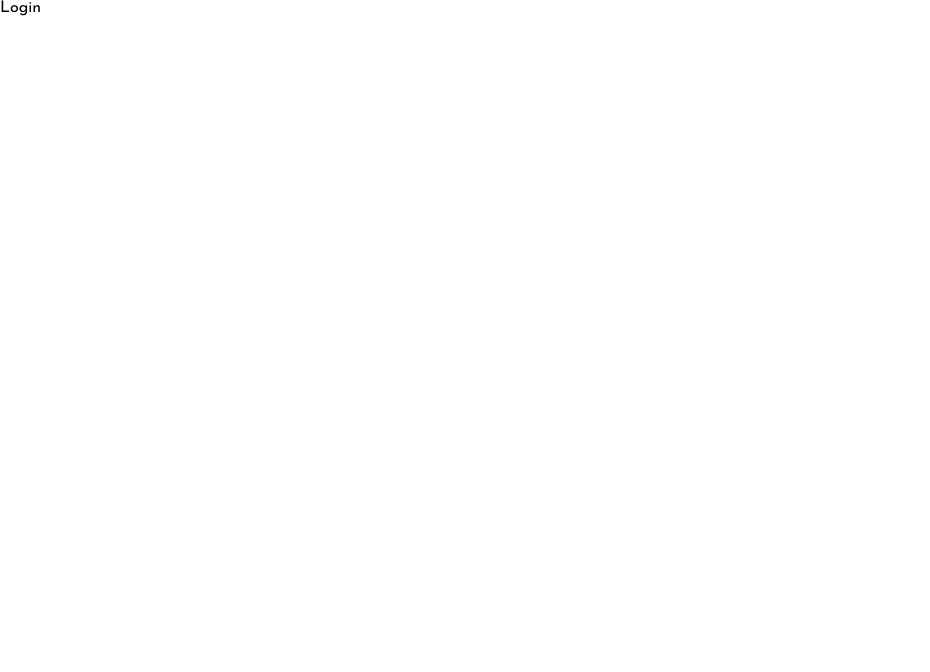
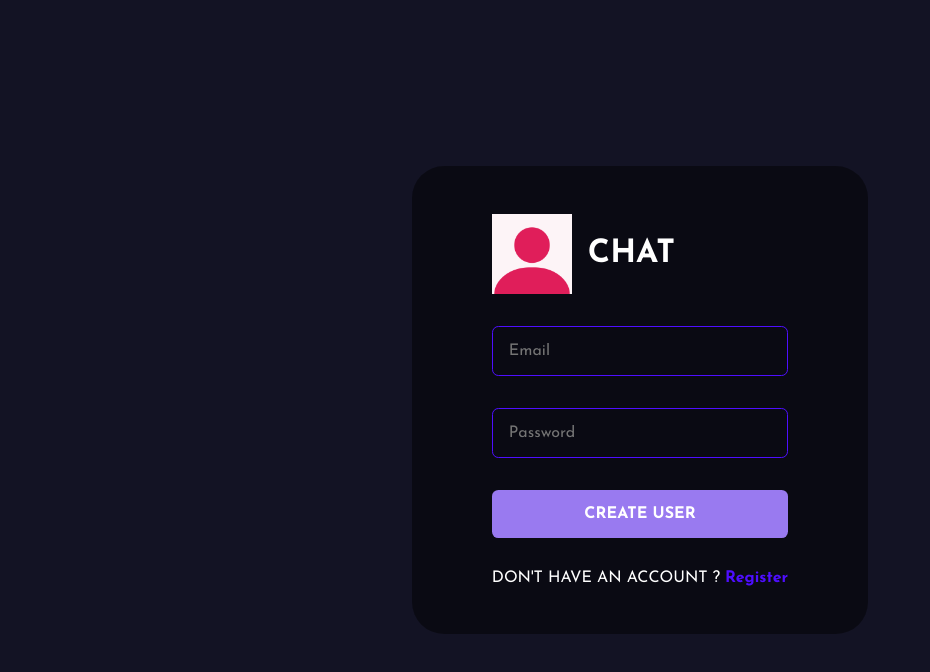
Before and after one commit to lnuvy/youtube-socket-prac, a React (Create React App) app: page /login in a window 1280 px wide. Shown: the top 672 px of the page, without its empty margins (0-930 px from the left). Built offline with nearby package versions, Linux system fonts and the light colour scheme; a web font is replaced by a local one.

Commit message:
chatApp 완성

```diff
--- a/src/pages/Login.jsx
+++ b/src/pages/Login.jsx
@@ -1,7 +1,166 @@
-import React from "react";
+import React, { useEffect, useState } from "react";
+import { Link, useNavigate } from "react-router-dom";
+import styled from "styled-components";
+import Logo from "../assets/profile_img.png";
+import { ToastContainer, toast } from "react-toastify";
+import "react-toastify/dist/ReactToastify.css";
+import axios from "axios";
+import { loginRoute } from "../utils/APIRoutes";
 
 function Login() {
-  return <div>Login</div>;
+  const navigate = useNavigate();
+  const [values, setValues] = useState({
+    email: "",
+    password: "",
+  });
+
+  const handleChange = (e) => {
+    setValues({ ...values, [e.target.name]: e.target.value });
+  };
+
+  const toastOptions = {
+    position: "top-right",
+    autoClose: 3000,
+    pauseOnHover: true,
+    draggable: true,
+    theme: "dark",
+  };
+
+  useEffect(() => {
+    if (localStorage.getItem("chat-app-user")) {
+      navigate("/");
+    }
+  }, []);
+
+  const handleValid = () => {
+    const { password, email } = values;
+    if (password === "") {
+      toast.error("Password is required", toastOptions);
+      return false;
+    } else if (email === "") {
+      toast.error("email is required", toastOptions);
+      return false;
+    }
+    return true;
+  };
+
+  const handleSubmit = async (e) => {
+    e.preventDefault();
+    if (handleValid()) {
+      const { password, email } = values;
+      const { data } = await axios.post(loginRoute, {
+        email,
+        password,
+      });
+      if (!data.status) {
+        toast.error(data.msg, toastOptions);
+      } else {
+        localStorage.setItem("chat-app-user", JSON.stringify(data.user));
+        navigate("/");
+      }
+    }
+  };
+
+  return (
+    <>
+      <FormContainer>
+        <form onSubmit={(e) => handleSubmit(e)}>
+          <div className="brand">
+            <img src={Logo} alt="brand" />
+            <h1>Chat</h1>
+          </div>
+
+          <input
+            type="email"
+            placeholder="Email"
+            name="email"
+            onChange={(e) => handleChange(e)}
+          />
+          <input
+            type="password"
+            placeholder="Password"
+            name="password"
+            onChange={(e) => handleChange(e)}
+          />
+
+          <button type="submit">Create User</button>
+          <span>
+            Don't have an account ? <Link to="/register">Register</Link>
+          </span>
+        </form>
+      </FormContainer>
+      <ToastContainer />
+    </>
+  );
 }
 
+const FormContainer = styled.div`
+  height: 100vh;
+  width: 100vw;
+  display: flex;
+  flex-direction: column;
+  justify-content: center;
+  gap: 1rem;
+  align-items: center;
+  background-color: #131324;
+
+  .brand {
+    display: flex;
+    align-items: center;
+    gap: 1rem;
+    img {
+      height: 5rem;
+    }
+    h1 {
+      color: white;
+      text-transform: uppercase;
+    }
+  }
+  form {
+    display: flex;
+    flex-direction: column;
+    gap: 2rem;
+    background-color: #00000076;
+    border-radius: 2rem;
+    padding: 3rem 5rem;
+    input {
+      background-color: transparent;
+      padding: 1rem;
+      border: 0.1rem solid #4e0eff;
+      border-radius: 0.4rem;
+      color: white;
+      width: 100%;
+      font-size: 1rem;
+      &:focus {
+        border: 0.1rem solid #997af0;
+        outline: none;
+      }
+    }
+    button {
+      background-color: #997af0;
+      color: white;
+      padding: 1rem 2rem;
+      border: none;
+      font-weight: bold;
+      cursor: pointer;
+      border-radius: 0.4rem;
+      font-size: 1rem;
+      text-transform: uppercase;
+      transition: 0.5s ease-in-out;
+      &:hover {
+        background-color: #4e0eff;
+      }
+    }
+    span {
+      color: white;
+      text-transform: uppercase;
+      a {
+        color: #4e0eff;
+        text-transform: none;
+        text-decoration: none;
+        font-weight: bold;
+      }
+    }
+  }
+`;
 export default Login;
--- a/src/pages/Register.jsx
+++ b/src/pages/Register.jsx
@@ -1,5 +1,5 @@
-import React, { useState } from "react";
-import { Link } from "react-router-dom";
+import React, { useEffect, useState } from "react";
+import { Link, useNavigate } from "react-router-dom";
 import styled from "styled-components";
 import Logo from "../assets/profile_img.png";
 import { ToastContainer, toast } from "react-toastify";
@@ -8,6 +8,7 @@
 import { registerRoute } from "../utils/APIRoutes";
 
 function Register() {
+  const navigate = useNavigate();
   const [values, setValues] = useState({
     username: "",
     email: "",
@@ -26,6 +27,12 @@
     draggable: true,
     theme: "dark",
   };
+
+  useEffect(() => {
+    if (localStorage.getItem("chat-app-user")) {
+      navigate("/");
+    }
+  }, []);
 
   const handleValid = () => {
     const { password, confirmPassword, username, email } = values;
@@ -47,12 +54,18 @@
   const handleSubmit = async (e) => {
     e.preventDefault();
     if (handleValid()) {
-      const { password, confirmPassword, username, email } = values;
+      const { password, username, email } = values;
       const { data } = await axios.post(registerRoute, {
         username,
         email,
         password,
       });
+      if (!data.status) {
+        toast.error(data.msg, toastOptions);
+      } else {
+        localStorage.setItem("chat-app-user", JSON.stringify(data.user));
+        navigate("/");
+      }
     }
   };
 
--- a/src/utils/APIRoutes.js
+++ b/src/utils/APIRoutes.js
@@ -1,3 +1,5 @@
 const host = "http://localhost:5000";
 
-export const registerRoute = `${host}/api/auth/login`;
+export const registerRoute = `${host}/api/auth/register`;
+
+export const loginRoute = `${host}/api/auth/login`;
```
